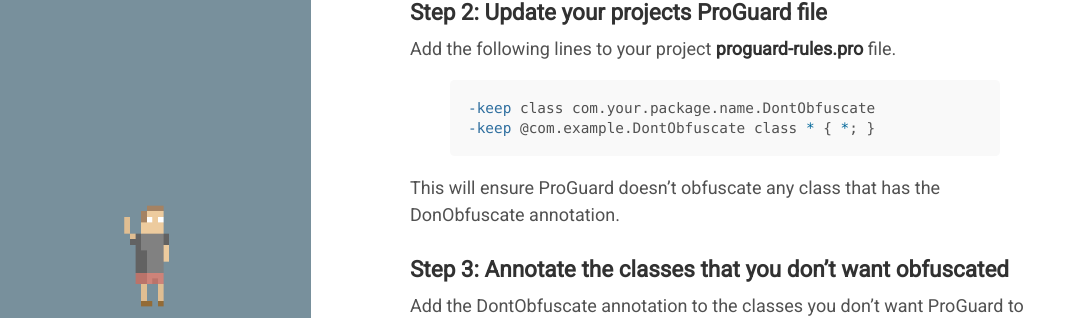
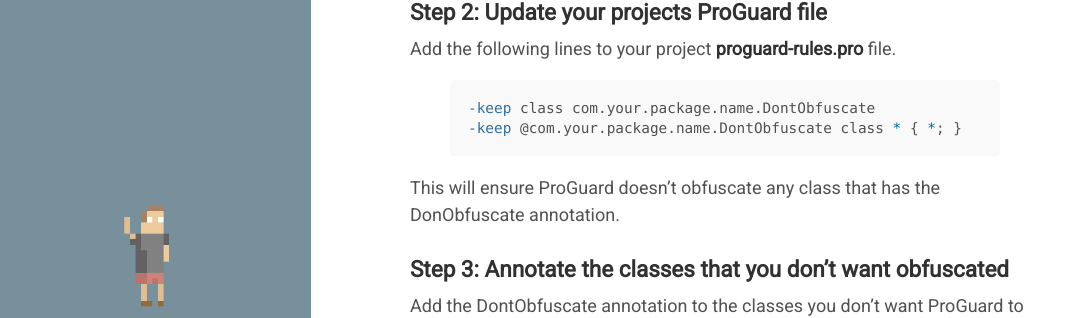
Before and after one commit to andersmurphy/andersmurphy-blog, a Jekyll site: the page built from _posts/2016-10-08-managing-obfuscation-with-annotations.markdown, in a window 1280 px wide and 900 px high, scrolled down 617 px. Shown: the part 140-458 px from the top of the window, without its empty margins (13-1080 px from the left). Built offline with Jekyll 4.4.1, drawn with Linux system fonts in a browser that asks for light colours; comment, search, counter and statistics services are not loaded.

Commit message:
Update 2016-10-08-managing-obfuscation-with-annotations.markdown

```diff
--- a/_posts/2016-10-08-managing-obfuscation-with-annotations.markdown
+++ b/_posts/2016-10-08-managing-obfuscation-with-annotations.markdown
@@ -22,7 +22,7 @@ Add the following lines to your project **proguard-rules.pro** file.
 
 {% highlight bash %}
 -keep class com.your.package.name.DontObfuscate
--keep @com.example.DontObfuscate class * { *; }
+-keep @com.your.package.name.DontObfuscate class * { *; }
 {% endhighlight %}
 
 This will ensure ProGuard doesn't obfuscate any class that has the DonObfuscate annotation.
```
